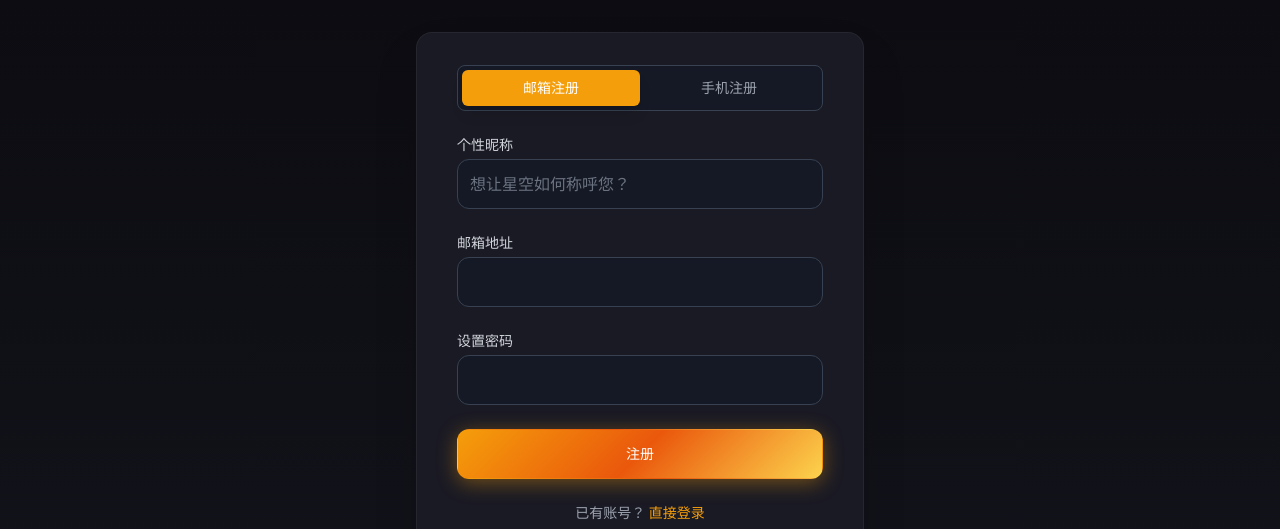
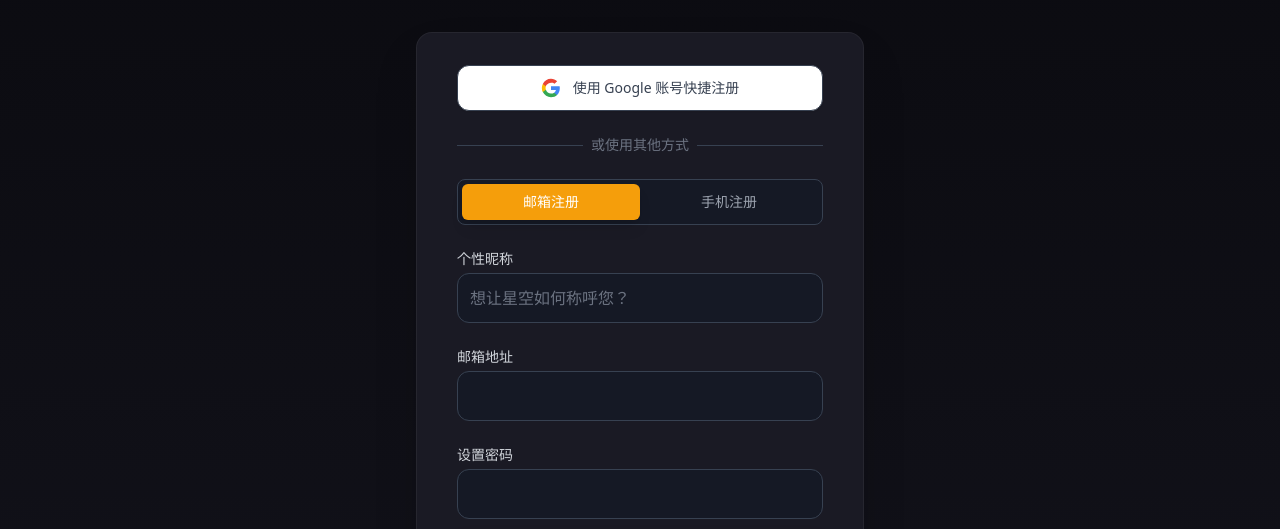
Before and after one commit to UploadSoulzhgrain/uploadsoul.github.io, a React (Vite) app: page /1/register in a window 1280 px wide. Shown: the part 269-798 px from the top of the page. Built offline with nearby package versions, Linux system fonts and the light colour scheme; no server answers.

Commit message:
feat: enhance sitemap with story deep links and update WarmStories navigation

```diff
--- a/src/contexts/AuthContext.jsx
+++ b/src/contexts/AuthContext.jsx
@@ -31,6 +31,12 @@ export const AuthProvider = ({ children }) => {
     const value = {
         signUp: (data) => supabase.auth.signUp(data),
         signIn: (data) => supabase.auth.signInWithPassword(data),
+        signInWithGoogle: () => supabase.auth.signInWithOAuth({
+            provider: 'google',
+            options: {
+                redirectTo: window.location.origin
+            }
+        }),
         signOut: () => supabase.auth.signOut(),
         user,
         session,
--- a/src/pages/RegisterPage.jsx
+++ b/src/pages/RegisterPage.jsx
@@ -6,7 +6,7 @@ import Logo from '../components/common/Logo';
 
 const RegisterPage = () => {
   const { t } = useTranslation();
-  const { signUp } = useAuth();
+  const { signUp, signInWithGoogle } = useAuth();
   const navigate = useNavigate();
 
   const [method, setMethod] = useState('email'); // 'email' or 'phone'
@@ -46,7 +46,7 @@ const RegisterPage = () => {
       if (error) throw error;
 
       if (data?.session) {
-        navigate('/dashboard'); // 直接登录成功，跳转至仪表盘
+        navigate('/dashboard');
       } else if (data?.user) {
         setMessage('注册确认邮件已发送！请查收邮件并点击链接完成验证。');
       }
@@ -54,6 +54,19 @@ const RegisterPage = () => {
       console.error('Registration error:', error);
       setError(error.message || '注册失败');
     } finally {
+      setLoading(false);
+    }
+  };
+
+  const handleGoogleRegister = async () => {
+    setLoading(true);
+    setError(null);
+    try {
+      const { error } = await signInWithGoogle();
+      if (error) throw error;
+    } catch (error) {
+      console.error('Google register error:', error);
+      setError(error.message || 'Google 注册失败');
       setLoading(false);
     }
   };
@@ -75,7 +88,45 @@ const RegisterPage = () => {
       <div className="mt-8 sm:mx-auto sm:w-full sm:max-w-md">
         <div className="bg-[#1A1A24] py-8 px-4 shadow-2xl sm:rounded-2xl sm:px-10 border border-white/5">
 
-          {/* 切换注册方式 */}
+          <div className="mb-6">
+            <button
+              onClick={handleGoogleRegister}
+              disabled={loading}
+              className="w-full flex justify-center items-center py-3 px-4 border border-gray-700 rounded-xl shadow-sm bg-white text-sm font-medium text-gray-700 hover:bg-gray-50 transition-all duration-300 transform hover:scale-[1.02]"
+            >
+              <svg className="w-5 h-5 mr-3" viewBox="0 0 24 24">
+                <path
+                  fill="#4285F4"
+                  d="M22.56 12.25c0-.78-.07-1.53-.2-2.25H12v4.26h5.92c-.26 1.37-1.04 2.53-2.21 3.31v2.77h3.57c2.08-1.92 3.28-4.74 3.28-8.09z"
+                />
+                <path
+                  fill="#34A853"
+                  d="M12 23c2.97 0 5.46-.98 7.28-2.66l-3.57-2.77c-.98.66-2.23 1.06-3.71 1.06-2.86 0-5.29-1.93-6.16-4.53H2.18v2.84C3.99 20.53 7.7 23 12 23z"
+                />
+                <path
+                  fill="#FBBC05"
+                  d="M5.84 14.09c-.22-.66-.35-1.36-.35-2.09s.13-1.43.35-2.09V7.07H2.18C1.43 8.55 1 10.22 1 12s.43 3.45 1.18 4.93l3.66-2.84z"
+                />
+                <path
+                  fill="#EA4335"
+                  d="M12 5.38c1.62 0 3.06.56 4.21 1.64l3.15-3.15C17.45 2.09 14.97 1 12 1 7.7 1 3.99 3.47 2.18 7.07l3.66 2.84c.87-2.6 3.3-4.53 12-4.53z"
+                />
+              </svg>
+              使用 Google 账号快捷注册
+            </button>
+          </div>
+
+          <div className="relative mb-6">
+            <div className="absolute inset-0 flex items-center">
+              <div className="w-full border-t border-gray-700" />
+            </div>
+            <div className="relative flex justify-center text-sm">
+              <span className="px-2 bg-[#1A1A24] text-gray-500">
+                或使用其他方式
+              </span>
+            </div>
+          </div>
+
           <div className="flex rounded-lg bg-gray-900/50 p-1 mb-6 border border-gray-700">
             <button
               onClick={() => setMethod('email')}
@@ -113,7 +164,7 @@ const RegisterPage = () => {
                       required
                       value={nickname}
                       onChange={(e) => setNickname(e.target.value)}
-                      className="appearance-none block w-full px-3 py-3 border border-gray-700 rounded-xl bg-gray-900/50 text-white placeholder-gray-500 focus:outline-none focus:ring-2 focus:ring-amber-500 focus:border-transparent"
+                      className="appearance-none block w-full px-3 py-3 border border-gray-700 rounded-xl bg-gray-900/50 text-white placeholder-gray-500 focus:outline-none focus:ring-2 focus:ring-amber-500 focus:border-transparent transition-colors"
                     />
                   </div>
                 </div>
@@ -129,7 +180,7 @@ const RegisterPage = () => {
                       required
                       value={email}
                       onChange={(e) => setEmail(e.target.value)}
-                      className="appearance-none block w-full px-3 py-3 border border-gray-700 rounded-xl bg-gray-900/50 text-white placeholder-gray-500 focus:outline-none focus:ring-2 focus:ring-amber-500 focus:border-transparent"
+                      className="appearance-none block w-full px-3 py-3 border border-gray-700 rounded-xl bg-gray-900/50 text-white placeholder-gray-500 focus:outline-none focus:ring-2 focus:ring-amber-500 focus:border-transparent transition-colors"
                     />
                   </div>
                 </div>
@@ -145,7 +196,7 @@ const RegisterPage = () => {
                       required
                       value={password}
                       onChange={(e) => setPassword(e.target.value)}
-                      className="appearance-none block w-full px-3 py-3 border border-gray-700 rounded-xl bg-gray-900/50 text-white placeholder-gray-500 focus:outline-none focus:ring-2 focus:ring-amber-500 focus:border-transparent"
+                      className="appearance-none block w-full px-3 py-3 border border-gray-700 rounded-xl bg-gray-900/50 text-white placeholder-gray-500 focus:outline-none focus:ring-2 focus:ring-amber-500 focus:border-transparent transition-colors"
                     />
                   </div>
                 </div>
@@ -166,7 +217,7 @@ const RegisterPage = () => {
                       type="tel"
                       value={phone}
                       onChange={(e) => setPhone(e.target.value)}
-                      className="flex-1 appearance-none block w-full px-3 py-3 border border-gray-700 rounded-r-xl bg-gray-900/50 text-white placeholder-gray-500 focus:outline-none focus:ring-2 focus:ring-amber-500 focus:border-transparent"
+                      className="flex-1 appearance-none block w-full px-3 py-3 border border-gray-700 rounded-r-xl bg-gray-900/50 text-white placeholder-gray-500 focus:outline-none focus:ring-2 focus:ring-amber-500 focus:border-transparent transition-colors"
                       placeholder="13800000000"
                     />
                   </div>
@@ -180,11 +231,11 @@ const RegisterPage = () => {
                       id="code"
                       name="code"
                       type="text"
-                      className="flex-1 appearance-none block w-full px-3 py-3 border border-gray-700 rounded-xl bg-gray-900/50 text-white placeholder-gray-500 focus:outline-none focus:ring-2 focus:ring-amber-500 focus:border-transparent"
+                      className="flex-1 appearance-none block w-full px-3 py-3 border border-gray-700 rounded-xl bg-gray-900/50 text-white placeholder-gray-500 focus:outline-none focus:ring-2 focus:ring-amber-500 focus:border-transparent transition-colors"
                     />
                     <button
                       type="button"
-                      className="px-4 py-2 border border-gray-700 rounded-xl text-sm font-medium text-amber-500 hover:bg-gray-800 focus:outline-none"
+                      className="px-4 py-2 border border-gray-700 rounded-xl text-sm font-medium text-amber-500 hover:bg-gray-800 focus:outline-none transition-colors"
                     >
                       获取验证码
                     </button>
@@ -209,9 +260,9 @@ const RegisterPage = () => {
               <button
                 type="submit"
                 disabled={loading}
-                className="w-full flex justify-center py-3 px-4 border border-transparent rounded-xl shadow-sm text-sm font-medium text-white btn-premium focus:outline-none focus:ring-2 focus:ring-offset-2 focus:ring-amber-500 disabled:opacity-50 disabled:cursor-not-allowed"
+                className="w-full flex justify-center py-3 px-4 border border-transparent rounded-xl shadow-sm text-sm font-medium text-white btn-premium focus:outline-none focus:ring-2 focus:ring-offset-2 focus:ring-amber-500 disabled:opacity-50 disabled:cursor-not-allowed transition-all"
               >
-                {loading ? '处理中...' : (method === 'email' ? '注册' : '下一步')}
+                {loading ? '处理中...' : (method === 'email' ? '立即注册' : '下一步')}
               </button>
             </div>
           </form>
--- a/src/pages/WarmStoriesPage.jsx
+++ b/src/pages/WarmStoriesPage.jsx
@@ -4,10 +4,12 @@ import { supabase } from '../lib/supabaseClient';
 import { motion, AnimatePresence } from 'framer-motion';
 import { useTranslation } from 'react-i18next';
 import { Helmet } from 'react-helmet-async';
+import { useSearchParams } from 'react-router-dom';
 import './WarmStoriesPage.css';
 
 const WarmStoriesPage = () => {
     const { t } = useTranslation();
+    const [searchParams, setSearchParams] = useSearchParams();
     const [activeStory, setActiveStory] = useState(null);
     const [storyInput, setStoryInput] = useState('');
     const [showSuccess, setShowSuccess] = useState(false);
@@ -143,6 +145,25 @@ const WarmStoriesPage = () => {
     const [hoveredStory, setHoveredStory] = useState(null);
     // 新增：用于存储所有气泡和星星的视觉属性
     const [visualParticles, setVisualParticles] = useState([]);
+
+    // 监听 URL 参数变化，自动打开对应故事
+    useEffect(() => {
+        const storyId = searchParams.get('story');
+        if (storyId && stories[storyId]) {
+            setActiveStory(stories[storyId]);
+        } else {
+            setActiveStory(null);
+        }
+    }, [searchParams]);
+
+    // 更新 setActiveStory 逻辑，同时更新 URL
+    const updateActiveStory = (story) => {
+        if (story) {
+            setSearchParams({ story: story.id });
+        } else {
+            setSearchParams({});
+        }
+    };
 
     // 【新增修复】初始化时，同时从数据库和本地加载星星
     useEffect(() => {
@@ -294,7 +315,7 @@ const WarmStoriesPage = () => {
                             <div
                                 key={story.id}
                                 className={`bookmark-wrapper ${story.id}`}
-                                onClick={() => setActiveStory(story)}
+                                onClick={() => updateActiveStory(story)}
                             >
                                 <div className="bookmark-thread"></div>
 
@@ -424,8 +445,8 @@ const WarmStoriesPage = () => {
 
             {/* Story Detail Modal */}
             {activeStory && (
-                <div className="story-modal active" onClick={() => setActiveStory(null)}>
-                    <div className="story-close" onClick={() => setActiveStory(null)}>
+                <div className="story-modal active" onClick={() => updateActiveStory(null)}>
+                    <div className="story-close" onClick={() => updateActiveStory(null)}>
                         <svg width="24" height="24" viewBox="0 0 24 24" fill="none" stroke="currentColor" strokeWidth="2">
                             <path d="M18 6L6 18M6 6l12 12" />
                         </svg>
```
Also changed, not shown: src/pages/LoginPage.jsx (+55 -4 lines), 1 other file (tests, documents, lock files or other folders).
